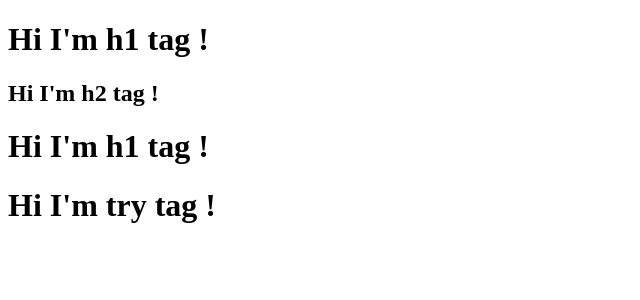
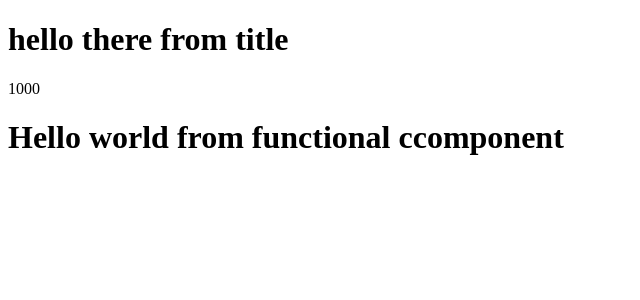
Before and after one commit to rameshchoyal/react, a React (Vite) app: page / in a window 1280 px wide. Shown: the top 300 px of the page, without its empty margins (0-640 px from the left). Built offline with nearby package versions, Linux system fonts and the light colour scheme.

Commit message:
episode-3 changes

```diff
--- a/App.js
+++ b/App.js
@@ -1,20 +1,20 @@
 import React from "react";
 import ReactDOM  from "react-dom/client";
 
-const parent= React.createElement(
-"div",
-{id:"parent"},
-[React.createElement("div",{id:"child1"},
-[React.createElement("h1",{},"Hi I'm h1 tag !"),
- React.createElement("h2",{},"Hi I'm h2 tag  !")
-]),
-React.createElement("div",{id:"child2"},
-[React.createElement("h1",{},"Hi I'm h1 tag !"),
- React.createElement("h1",{},"Hi I'm try tag  !")
-])
-])
+const Title =() => (
+    <h1> hello there from title </h1>
+)
+
+const number = 1000;
+const HeadingComponent = () => (
+    <div id="container">
+    <Title />
+    {number}
+     <h1> Hello world from functional ccomponent </h1>
+     </div>
+);
 
 
 const root = ReactDOM.createRoot(document.getElementById("root"));
 
-root.render(parent);
+root.render(<HeadingComponent />);
--- a/package.json
+++ b/package.json
@@ -3,6 +3,8 @@
   "version": "1.0.0",
   "description": "Enhancing the react skill by building",
   "scripts": {
+    "start": "parcel index.html",
+    "build": "parcel build index.html",
     "test": "jest"
   },
   "repository": {
```
Also changed, not shown: 1 other file (tests, documents, lock files or other folders).
